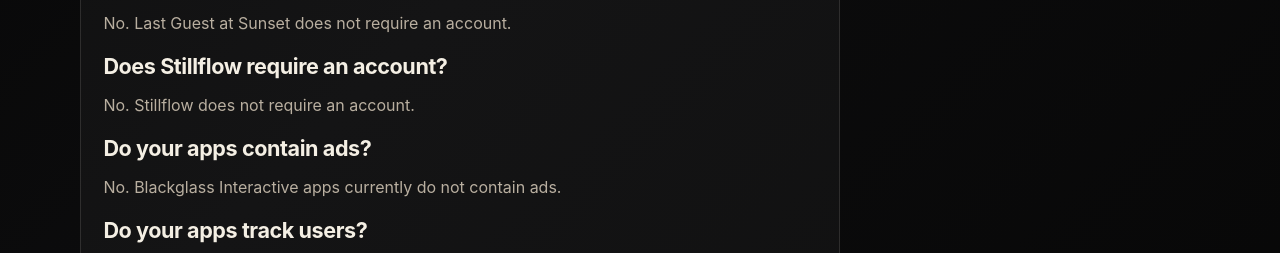
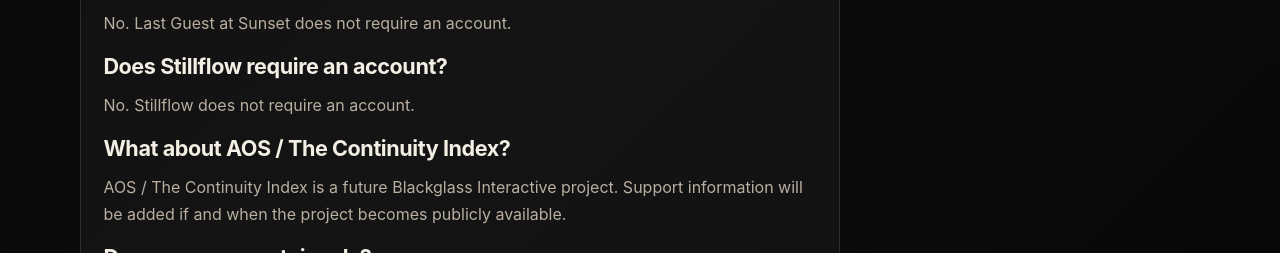
Before and after one commit to Zappa777f/blackglass-interactive-site, a website built with Vite: page support/index.html in a window 1280 px wide. Shown: the part 684-937 px from the top of the page. Built offline with nearby package versions, Linux system fonts and the light colour scheme.

Commit message:
Mention AOS on support page

```diff
--- a/support/index.html
+++ b/support/index.html
@@ -53,9 +53,16 @@
           <p>No. Last Guest at Sunset does not require an account.</p>
 
           <h3>Does Stillflow require an account?</h3>
-          <p>No. Stillflow does not require an account.</p>
+<p>No. Stillflow does not require an account.</p>
 
-          <h3>Do your apps contain ads?</h3>
+<h3>What about AOS / The Continuity Index?</h3>
+<p>
+  AOS / The Continuity Index is a future Blackglass Interactive project.
+  Support information will be added if and when the project becomes publicly
+  available.
+</p>
+
+<h3>Do your apps contain ads?</h3>
           <p>No. Blackglass Interactive apps currently do not contain ads.</p>
 
           <h3>Do your apps track users?</h3>
```
